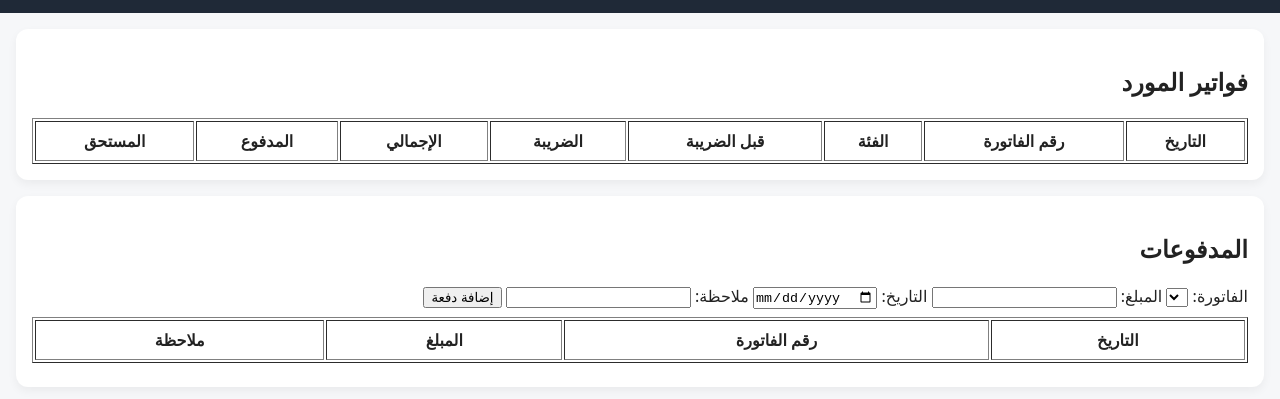
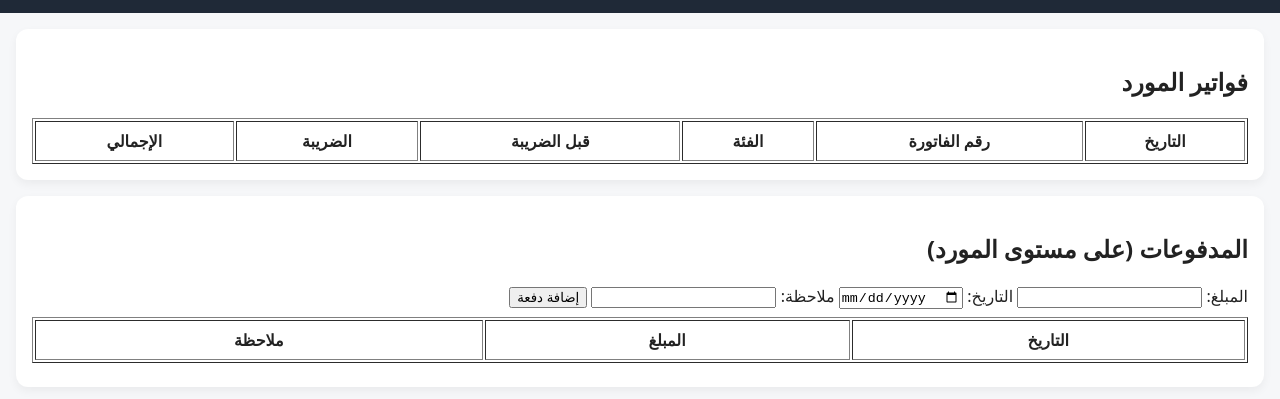
Before and after one commit to ixAbdulaziz/erp-procurement, a website: page web/supplier.html in a window 1280 px wide. Shown: the part 127-526 px from the top of the page. Drawn offline with Linux system fonts and the light colour scheme; no server answers.

Commit message:
Update supplier.html

```diff
--- a/web/supplier.html
+++ b/web/supplier.html
@@ -23,7 +23,7 @@
         <thead>
           <tr>
             <th>التاريخ</th><th>رقم الفاتورة</th><th>الفئة</th>
-            <th>قبل الضريبة</th><th>الضريبة</th><th>الإجمالي</th><th>المدفوع</th><th>المستحق</th>
+            <th>قبل الضريبة</th><th>الضريبة</th><th>الإجمالي</th>
           </tr>
         </thead>
         <tbody></tbody>
@@ -31,10 +31,8 @@
     </section>
 
     <section class="card" style="margin-top:16px;">
-      <h2>المدفوعات</h2>
+      <h2>المدفوعات (على مستوى المورد)</h2>
       <form id="payForm" style="margin-bottom:8px;">
-        <label>الفاتورة:</label>
-        <select id="invoiceId"></select>
         <label>المبلغ:</label>
         <input id="payAmount" type="number" step="0.01" required>
         <label>التاريخ:</label>
@@ -47,7 +45,7 @@
 
       <table id="payTbl" border="1" cellpadding="8" style="width:100%;background:#fff;">
         <thead>
-          <tr><th>التاريخ</th><th>رقم الفاتورة</th><th>المبلغ</th><th>ملاحظة</th></tr>
+          <tr><th>التاريخ</th><th>المبلغ</th><th>ملاحظة</th></tr>
         </thead>
         <tbody></tbody>
       </table>
```
